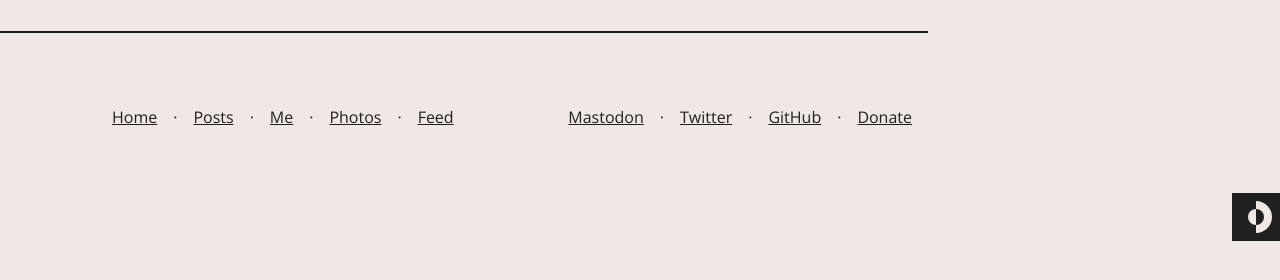
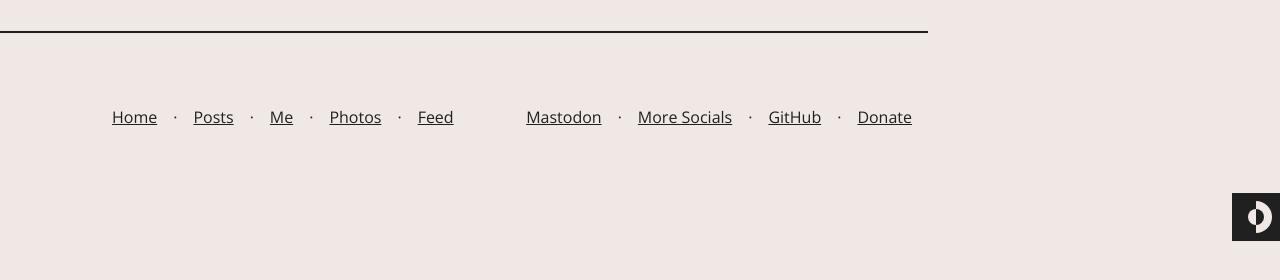
Before and after one commit to eritbh/eritbh.github.io, a Jekyll site: the page built from index.md, in a window 1280 px wide and 900 px high, scrolled down 1624 px. Shown: the part 611-891 px from the top of the window. Built offline with Jekyll 4.4.1, drawn with Linux system fonts in a browser that asks for light colours.

Commit message:
don't link to Twitter in footer

```diff
--- a/_config.yml
+++ b/_config.yml
@@ -6,9 +6,8 @@ footer_links:
 - name: Mastodon
   url: https://tech.lgbt/@eritbh
   rel: me
-- name: Twitter
-  url: https://twitter.com/eritbh
-  rel: me
+- name: More Socials
+  url: /erin/#socials
 - name: GitHub
   url: https://github.com/eritbh
   rel: me
```
